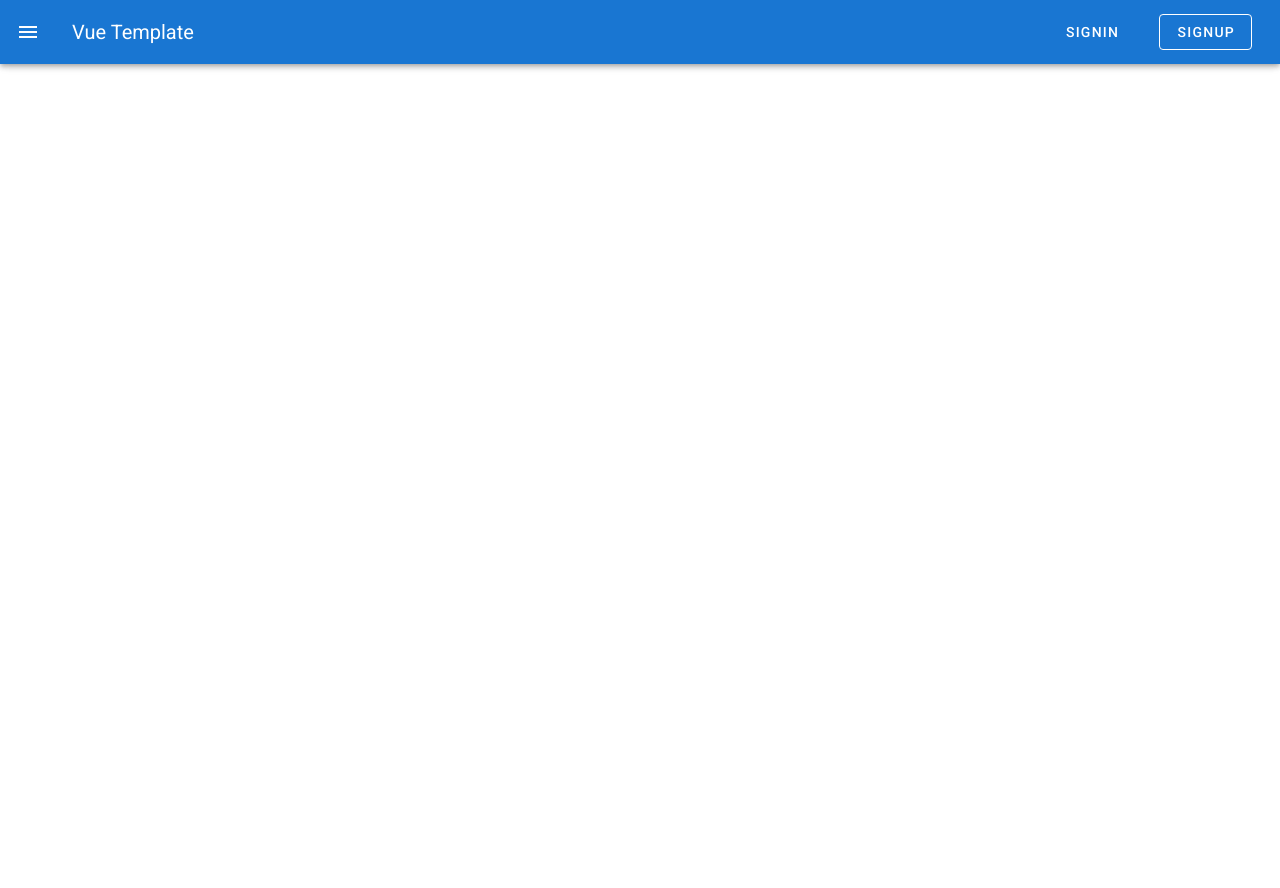
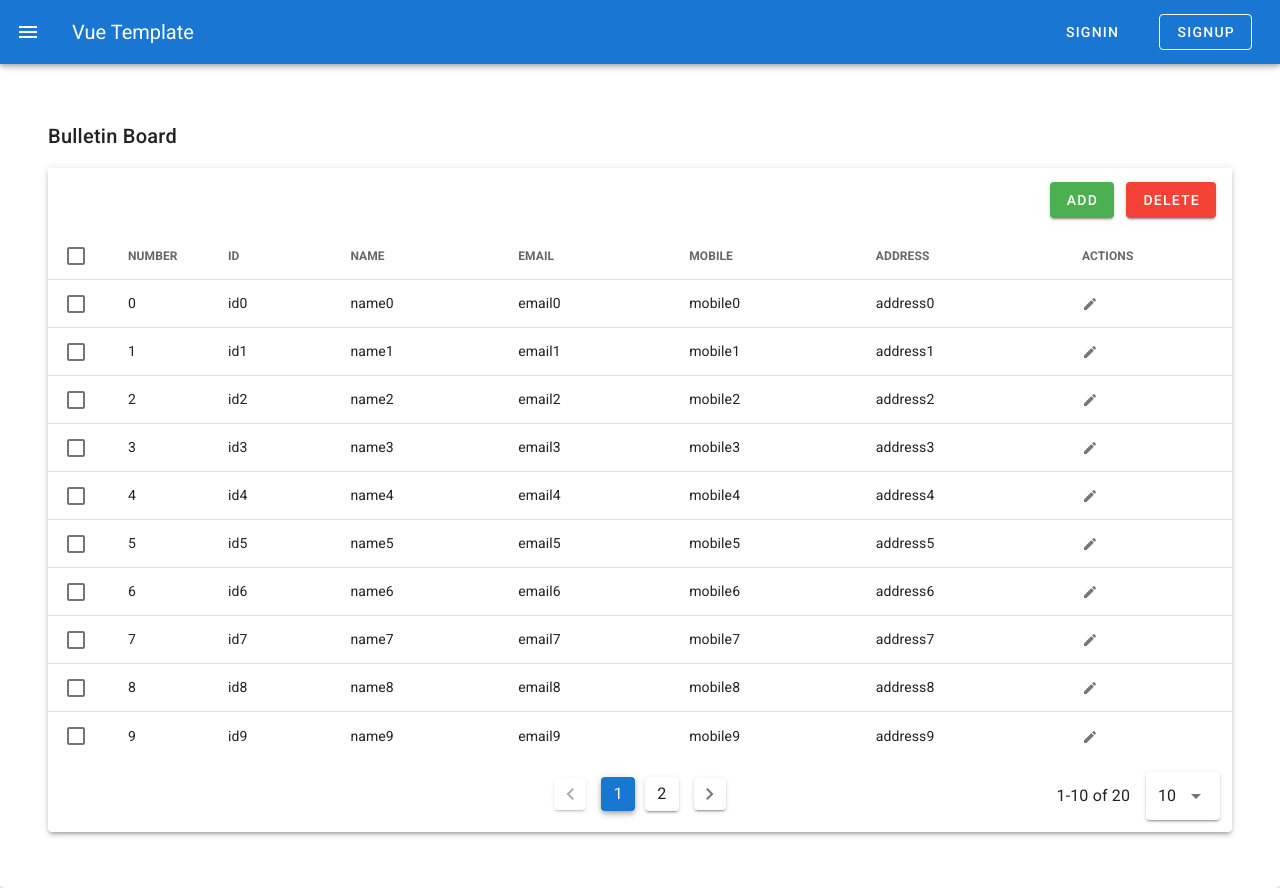
Before and after one commit to shindohyun/vue-template, a Vue app: page /bulletin-board in a window 1280 px wide. Before the commit the page ends 800 px from the top, so only its background shows below. Built offline with nearby package versions, Linux system fonts and the light colour scheme.

Commit message:
[추가] 게시판 페이지

```diff
--- a/src/assets/style.css
+++ b/src/assets/style.css
@@ -2,3 +2,7 @@
 .v-app-bar-title__content{
   width: min-content !important;
 }
+
+.v-select__selections input{
+  display: none;
+}
--- a/src/layouts/DefaultLayout.vue
+++ b/src/layouts/DefaultLayout.vue
@@ -4,6 +4,7 @@
       app color="primary" dark>
       <v-app-bar-nav-icon @click="drawer = !drawer" />
       <v-app-bar-title>Vue Template</v-app-bar-title>
+      <v-spacer/>
       <v-container :class="$vuetify.breakpoint.mobile? 'd-none' : 'd-block'">
         <v-row justify="end">
           <v-col align-self="center" cols="auto">
--- a/src/views/BulletinBoard.vue
+++ b/src/views/BulletinBoard.vue
@@ -1,18 +1,289 @@
 <template>
-  <div></div>
+  <v-card class="fill-height px-sm-8 px-4 py-sm-10 py-5">
+    <v-card-title>Bulletin Board</v-card-title>
+    <v-card-text>
+      <v-data-table
+        class="elevation-3"
+        checkbox-color="primary"
+        hide-default-footer
+        show-select
+        :headers="headers"
+        :items="items"
+        :server-items-length="total"
+        :items-per-page="options.itemsPerPage"
+        @page-count="pageCount = $event"
+        :options.sync="options"
+        :page.sync="options.page"
+        :loading="loading">
+        <template v-slot:top>
+          <v-toolbar flat>
+            <v-spacer></v-spacer>
+            <v-dialog v-model="showDialog" max-width="500px">
+              <template v-slot:activator="{ on, attrs }">
+                <v-btn color="green" dark class="me-3" v-bind="attrs" v-on="on">ADD</v-btn>
+              </template>
+              <v-card>
+                <v-card-title>
+                  <span class="text-h5">{{ dialogTitle }}</span>
+                </v-card-title>
+                <v-card-text>
+                  <!-- Contents -->
+                </v-card-text>
+                <v-card-actions>
+                  <v-spacer></v-spacer>
+                  <v-btn color="blue darken-1" text @click="closeDialog()">Cancel</v-btn>
+                  <v-btn color="blue darken-1" text @click="saveItem()">Save</v-btn>
+                </v-card-actions>
+              </v-card>
+            </v-dialog>
+            <v-dialog v-model="showDeleteDialog" max-width="500px">
+              <template v-slot:activator="{ on, attrs }">
+                <v-btn color="red" dark v-bind="attrs" v-on="on">DELETE</v-btn>
+              </template>
+              <v-card>
+                <v-card-title class="text-h5">Are you sure you want to delete this item?</v-card-title>
+                <v-card-actions>
+                  <v-spacer></v-spacer>
+                  <v-btn color="blue darken-1" text @click="closeDeleteDialog()">Cancel</v-btn>
+                  <v-btn color="blue darken-1" text @click="deleteItem()">OK</v-btn>
+                  <v-spacer></v-spacer>
+                </v-card-actions>
+              </v-card>
+            </v-dialog>
+          </v-toolbar>
+        </template>
+        <template v-slot:footer>
+          <v-container fluid>
+            <v-row>
+              <v-col v-if="!$vuetify.breakpoint.mobile"/>
+              <v-col>
+                  <v-pagination
+                    v-model="options.page"
+                    :length="pageCount"
+                    :total-visible="10">
+                </v-pagination>
+              </v-col>
+              <v-col v-if="!$vuetify.breakpoint.mobile">
+                <div style="display: flex; align-items: center; float: right;">
+                  <p class="text-subtitle-1 my-0">{{ pageStatus }}</p>
+                  <v-select
+                    class="ms-4"
+                    style="max-width: fit-content;"
+                    hide-details
+                    solo
+                    v-model="options.itemsPerPage"
+                    :items="itemsPerPageSelectItems"
+                    item-text="text"
+                    item-value="value"
+                    @change="options.page = 1">
+                  </v-select>
+                </div>
+              </v-col>
+            </v-row>
+          </v-container>
+        </template>
+        <template v-slot:[`item.actions`]="{ item }">
+          <v-icon small class="mr-2" @click="editItem(item)">mdi-pencil</v-icon>
+        </template>
+      </v-data-table>
+    </v-card-text>
+  </v-card>
 </template>
 <script>
+function generateDefaultItem() {
+  return {
+    number: 0,
+    id: '',
+    name: '',
+    email: '',
+    mobile: '',
+    address: ''
+  }
+}
+
+// 테이블: 등록/수정/삭제, 체크박스, 상세보기
 export default {
-  name: '',
-  components: {},
-  created() {
+  name: 'BulletinBoard',
+  data:() => ({
+    // Table & Pagination
+    headers: [
+      {
+        text: 'NUMBER',
+        value: 'number',
+        width: '100px'
+      },
+      {
+        text: 'ID',
+        value: 'id'
+      },
+      {
+        text: 'NAME',
+        value: 'name'
+      },
+      {
+        text: 'EMAIL',
+        value: 'email'
+      },
+      {
+        text: 'MOBILE',
+        value: 'mobile'
+      },
+      {
+        text: 'ADDRESS',
+        value: 'address'
+      },
+      {
+        text: 'ACTIONS',
+        value: 'actions',
+        sortable: false
+      }
+    ],
+    items: [],
+    total: 0,
+    pageCount: 0,
+    options: {},
+    loading: true,
+    itemsPerPageSelectItems: [
+      {
+        text: '5',
+        value: 5
+      },
+      {
+        text: '10',
+        value: 10
+      },
+      {
+        text: '15',
+        value: 15
+      },
+      {
+        text: 'ALL',
+        value: 20
+      }
+    ],
+    // Add & Edit Dialog
+    showDialog: false,
+    targetItem: generateDefaultItem(),
+    targetItemIndex: -1,
+    // Delete Dialog
+    showDeleteDialog: false
+  }),
+  computed: {
+    // Table & Pagination
+    pageStatus() {
+      let start = ((this.options.page-1) * this.options.itemsPerPage) + 1
+      let end = this.options.page * this.options.itemsPerPage
+      end = end > this.total ? this.total : end
 
+      return `${start}-${end} of ${this.total}`
+    },
+    // Add & Edit Dialog
+    dialogTitle() {
+      return this.targetItemIndex === -1 ? 'Add' : 'Edit'
+    }
   },
-  mounted() {
+  watch: {
+    // Table & Pagination
+    options: {
+      handler() {
+        this.getData()
+      },
+      deep: true
+    },
+    // Add & Edit Dialog
+    showDialog(value) {
+      if(!value) {
+        this.$nextTick(() => {
+          this.targetItem = Object.assign({}, generateDefaultItem())
+          this.targetItemIndex = -1
+        })
+      }
+    }
+  },
+  methods: {
+    // Table & Pagination
+    getData() {
+      this.loading = true
+      this.fakeApiCall().then(data => {
+        this.items = data.items
+        this.total = data.total
+        this.loading = false
+      })
+    },
+    fakeApiCall() {
+      return new Promise((resolve) => {
+        const { sortBy, sortDesc, page, itemsPerPage } = this.options
 
-  },
-  unmounted() {
+        let items = []
 
+        for(let i = 0; i < 20; i++) {
+          let item = generateDefaultItem()
+          item.number = i
+          item.id = 'id'+i
+          item.name = 'name'+i
+          item.email = 'email'+i
+          item.mobile = 'mobile'+i
+          item.address = 'address'+i
+
+          items.push(item)
+        }
+
+        const total = items.length
+
+        if (sortBy.length === 1 && sortDesc.length === 1) {
+          items = items.sort((a, b) => {
+            const sortA = a[sortBy[0]]
+            const sortB = b[sortBy[0]]
+
+            if (sortDesc[0]) {
+              if (sortA < sortB) return 1
+              if (sortA > sortB) return -1
+              return 0
+            } else {
+              if (sortA < sortB) return -1
+              if (sortA > sortB) return 1
+              return 0
+            }
+          })
+        }
+
+        if (itemsPerPage > 0) {
+          items = items.slice((page - 1) * itemsPerPage, page * itemsPerPage)
+        }
+
+        setTimeout(() => {
+          resolve({
+            items,
+            total,
+          })
+        }, 1000)
+      })
+    },
+    // Add & Edit Dialog
+    saveItem() {
+      if (this.targetItemIndex > -1) {
+        Object.assign(this.items[this.targetItemIndex], this.targetItem)
+      } else {
+        this.items.push(this.targetItem)
+      }
+      this.closeDialog()
+    },
+    editItem(item) {
+      this.targetItemIndex = this.items.indexOf(item)
+      this.targetItem = Object.assign({}, item)
+      this.showDialog = true
+    },
+    closeDialog() {
+      this.showDialog = false
+    },
+    // Delete Dialog
+    deleteItem() {
+      // TODO: get selected items index
+      this.closeDeleteDialog()
+    },
+    closeDeleteDialog() {
+      this.showDeleteDialog = false
+    }
   }
 }
 </script>
```
